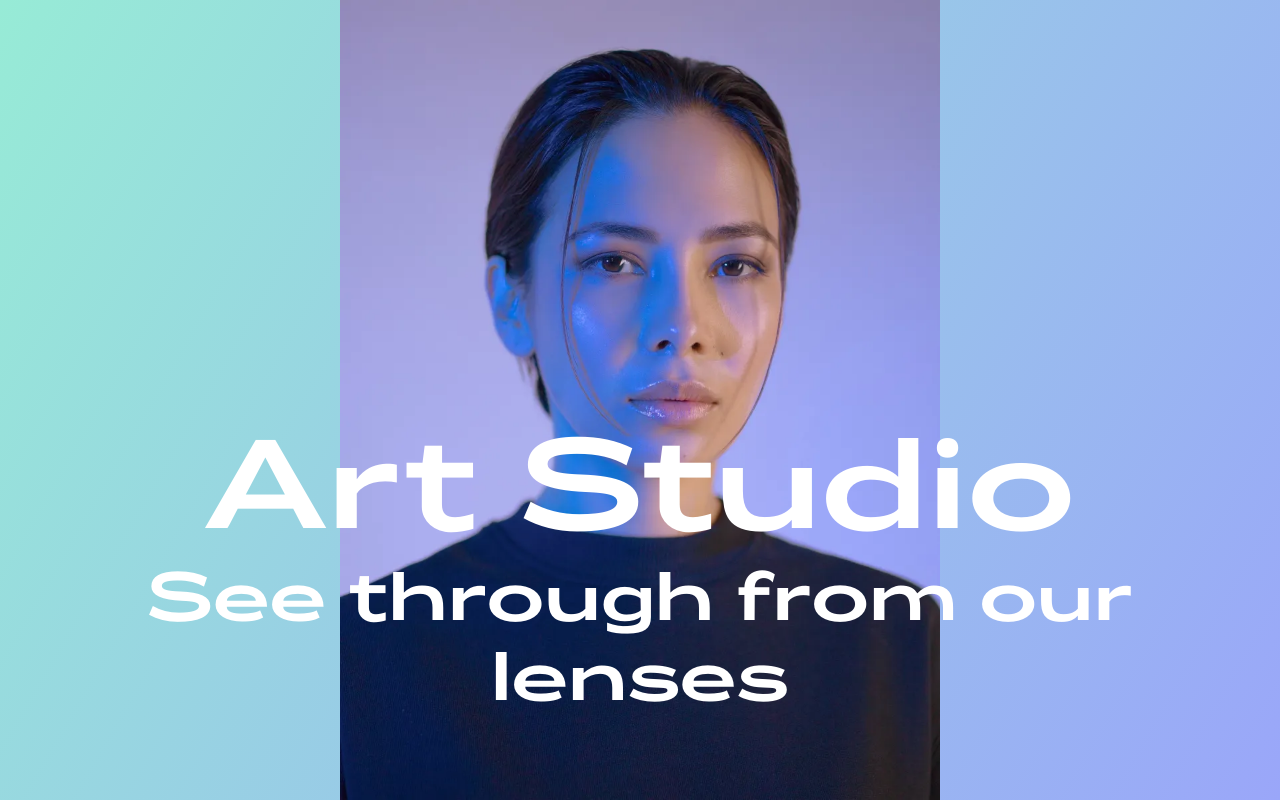
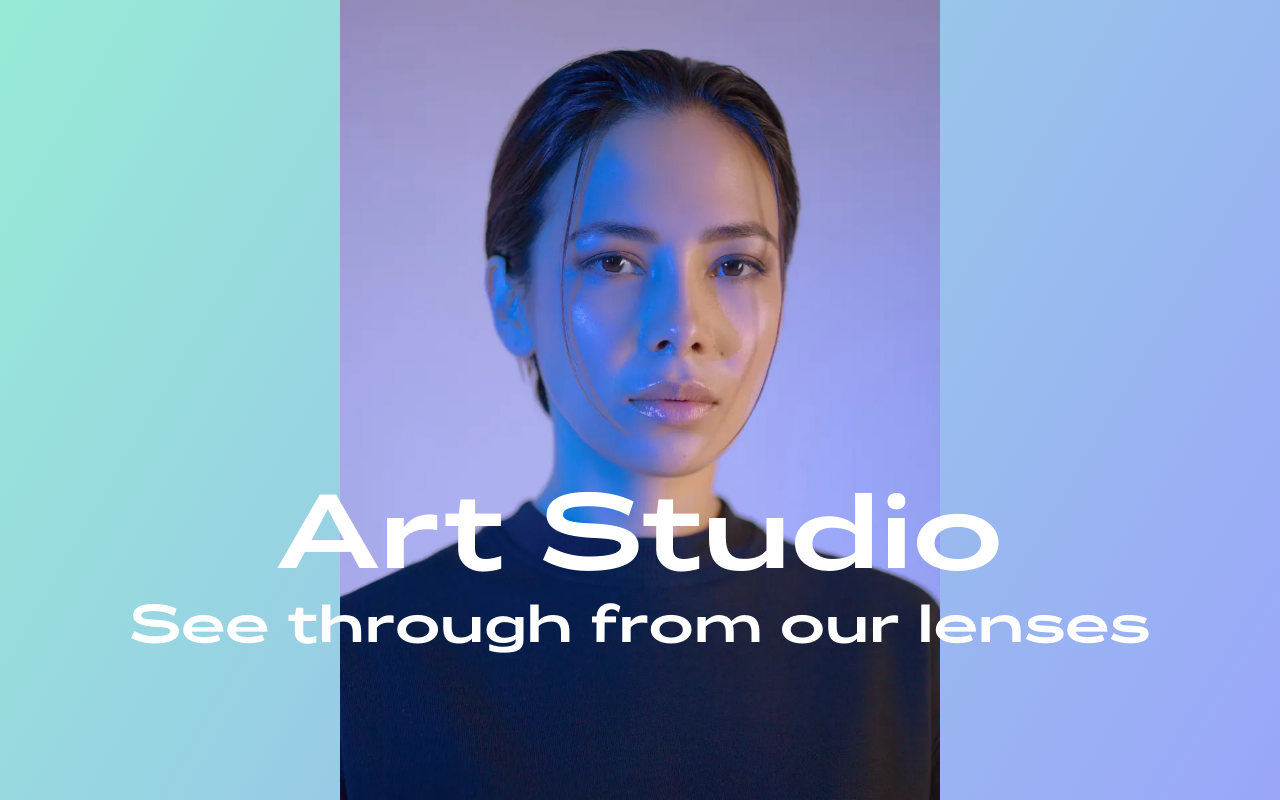
Before and after one commit to babul101/Art-Studio, a plain HTML site: page index.html in a window 1280 px wide. Drawn offline with Linux system fonts and the light colour scheme.

Commit message:
making some minor changes to the body

```diff
--- a/css/style.css
+++ b/css/style.css
@@ -22,6 +22,7 @@ body {
   line-height: 1.25;
   background-color: #ffffff;
   color: #333333;
+
 }
 
 section {
@@ -33,6 +34,7 @@ section {
   background-image: linear-gradient(120deg, #97ebd6, #9aa6f9);
   position: sticky;
   top: 0;
+  overflow: hidden;
 }
 
 section.alternate {
@@ -75,11 +77,11 @@ section.alternate figcaption {
 }
 
 h1 {
-  font-size: 120px;
+  font-size: 100px;
 }
 
 p {
-  font-size: 64px;
+  font-size: 50px;
 }
 
 /* section img {
--- a/js/script.js
+++ b/js/script.js
@@ -17,9 +17,13 @@ sections.forEach(section => {
     observer.observe(section)
 
     const div = section.querySelector('div')
-    document.addEventListener('mousemove',function(e){
-        const aimX = (e.pageX - (window.innerWidth/2))/20
-        const aimY = (e.pageY- (window.innerHeight/2))/-20
-        div.style.transform = `rotateX(${aimY}deg) rotateY(${aimX}deg)`
-    })
+    const mq = window.matchMedia("(prefers-reduced-motion: no-preference)")
+    if(mq.matches){
+
+        document.addEventListener('mousemove',function(e){
+            const aimX = (e.pageX - (window.innerWidth/2))/20
+            const aimY = (e.pageY- (window.innerHeight/2))/-20
+            div.style.transform = `rotateX(${aimY}deg) rotateY(${aimX}deg)`
+        })
+    }
 })
```
